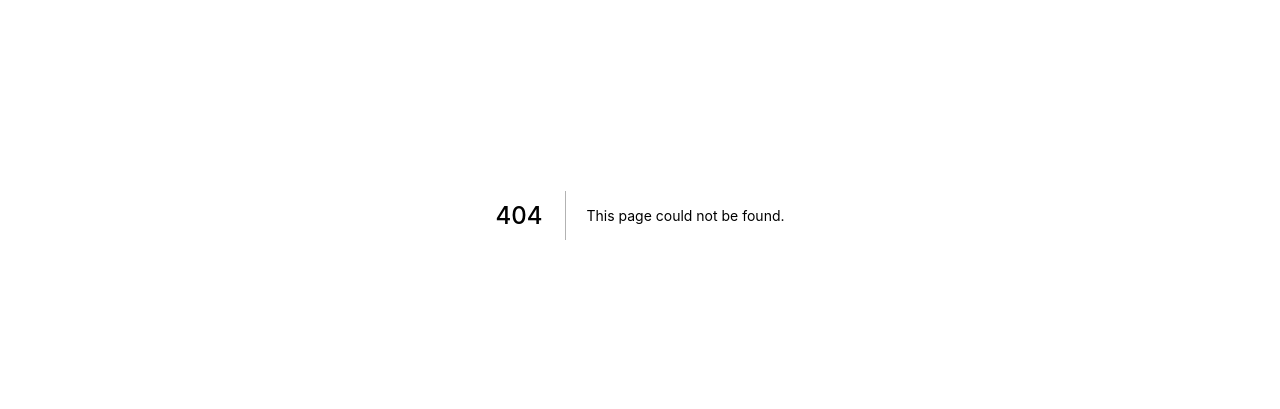
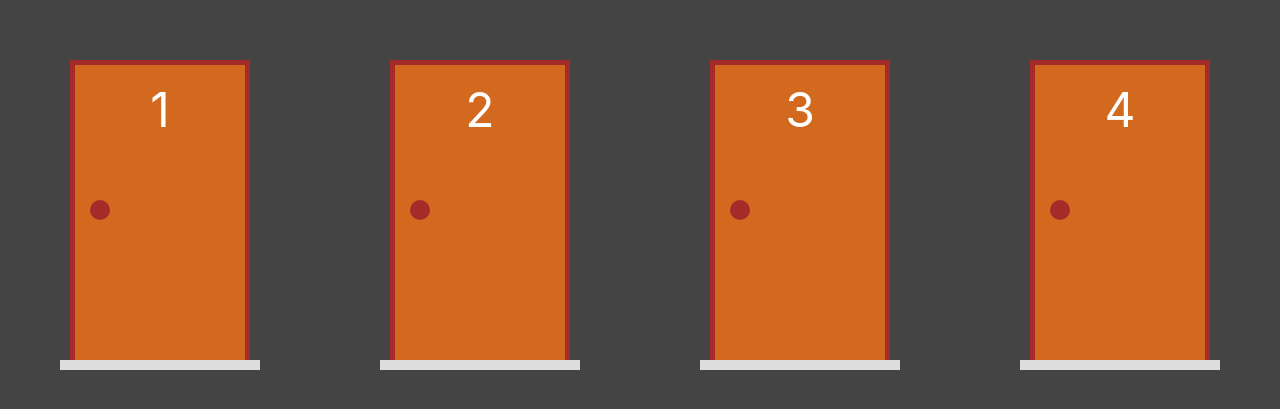
Before and after one commit to vilmarmoraes/jogo_portas_next_js, a Next.js app: page /jogo in a window 1280 px wide. Before the commit this address had no page. Shown: the part 185-594 px from the top of the page. Built offline with nearby package versions, Linux system fonts and the light colour scheme.

Commit message:
Criado novo componente Jogo

```diff
--- a/components/Porta.tsx
+++ b/components/Porta.tsx
@@ -34,8 +34,8 @@ function renderizarPorta() {
             {/*abaixo exemplo de como mais de uma classe css na mesma div*/}
             <div className={`${styles.estrutura} ${selecionada}`}>
                 {porta.fechada ?
-                renderizarPorta() : porta.temPresente ? <Presente/> : false}
-
+                renderizarPorta() :
+                porta.temPresente ? <Presente/> : false}
             </div>
             <div className={styles.chao}></div>
         </div>
--- /dev/null
+++ b/pages/jogo.tsx
@@ -0,0 +1,26 @@
+import styles from "../styles/Jogo.module.css"
+import { useState } from "react"
+import Porta from "../components/Porta"
+import { atualizarPortas, criarPortas } from "../function/portas"
+
+export default function jogo() {
+    const [portas, setPortas] = useState(criarPortas(4, 2))
+
+    function renderizarPortas() {
+      return portas.map(porta => {
+        return <Porta key={porta.numero} value={porta}
+        onChange={novaPorta => setPortas(atualizarPortas(portas, novaPorta))} />
+      })
+    }
+
+    return (
+        <div id={styles.jogo}>
+            <div className={styles.portas}>
+                {renderizarPortas()}
+            </div>
+            <div className={styles.botoes}>
+
+            </div>
+        </div>
+    )
+}
--- /dev/null
+++ b/styles/Jogo.module.css
@@ -0,0 +1,14 @@
+#jogo {
+    display: flex;
+    flex-direction: column;
+    justify-content: center;
+    align-items: center;
+    height: 100vh;
+}
+
+.portas {
+    display: flex;
+    align-self: stretch;
+    justify-content: space-around;
+    flex-wrap: wrap;
+}
```
Also changed, not shown: pages/index.tsx (+1 -15 lines).
